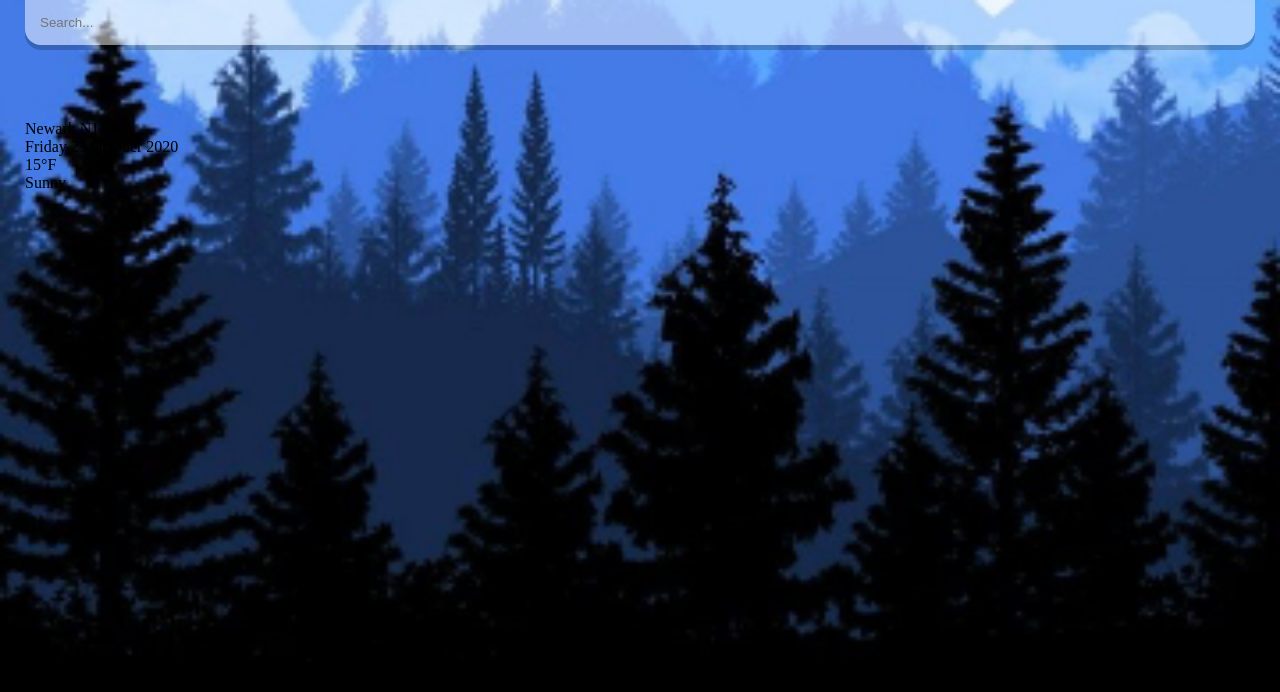
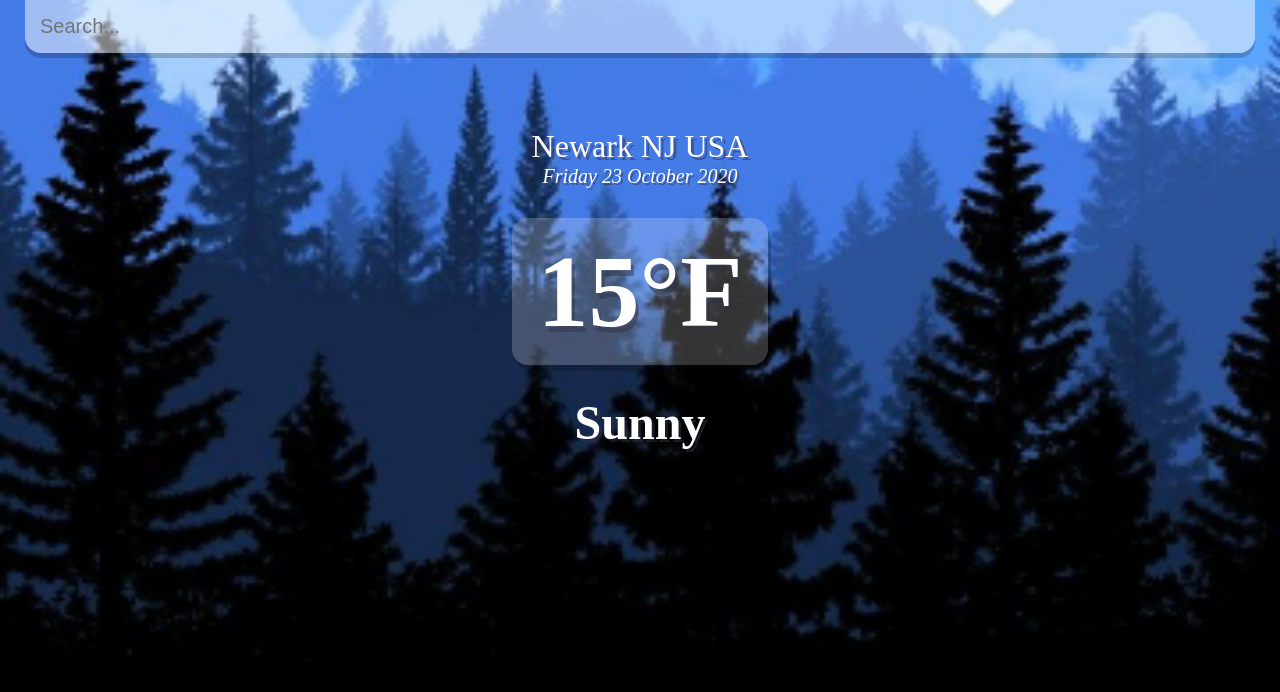
Before and after one commit to mi6gy/weatherDash_react, a React (Create React App) app: page / in a window 1280 px wide. Shown: the top 692 px of the page. Built offline with nearby package versions, Linux system fonts and the light colour scheme.

Commit message:
added some styling to css page

```diff
--- a/src/index.css
+++ b/src/index.css
@@ -31,19 +31,69 @@
 }
 
 .search-box .search-bar{
-  display:block;
+  display: block;
   width: 100%;
   padding: 15px;
+
   appearance: none;
   background: none;
   border: none;
+
   outline: none;
   background-color: rgba(255,255,255,0.5);
-border-radius: 0px 0px 16px 16px;
-margin-top: -25px;
-box-shadow: 0px 5px rgba(0,0,0,0.2);
+  border-radius: 0px 0px 16px 16px;
+  margin-top: -25px;
 
-color: #313131;
+  box-shadow: 0px 5px rgba(0,0,0,0.2);
+  color: #313131;
+  font-size: 20px;
+  transition: 0.4s ease;
+}
 
-transition: 20px;
+.search-box .search-bar:focus{
+  background-color: rgba(0,0,0,0.75);
 }
+
+.location-box .location{
+  color: #fff;
+  font-size: 32px;
+  font-weight: 500;
+  text-align: center;
+  text-shadow: 3px 3px rgba(50, 50, 70, 0.5);
+}
+.location-box .date{
+  color: #fff;
+  font-size: 20px;
+  font-weight: 300;
+  font-style: italic;
+  text-align: center;
+  text-shadow: 2px 2px rgba(50, 50, 70, 0.5);
+}
+
+.weather-box{
+  text-align: center;
+}
+
+.weather-box .temp{
+  position: relative;
+  display: inline-block;
+  margin: 30px auto;
+  background-color: rgba(255,255,255,0.2);
+
+  border-radius: 16px;
+  padding: 15px 25px;
+  color: #fff;
+  font-size: 102px;
+
+  font-weight: 900;
+  text-shadow: 3px 6px rgba(50, 50, 70, 0.5);
+  text-align: center;
+  box-shadow: 3px 6px rgba(0,0,0,0.2);
+}
+
+.weather-box .weather{
+  color: #fff;
+  font-size: 48px;
+  font-weight: 700;
+  text-shadow: 3px 3px rgba(50, 50, 70, 0.5);
+}
```
